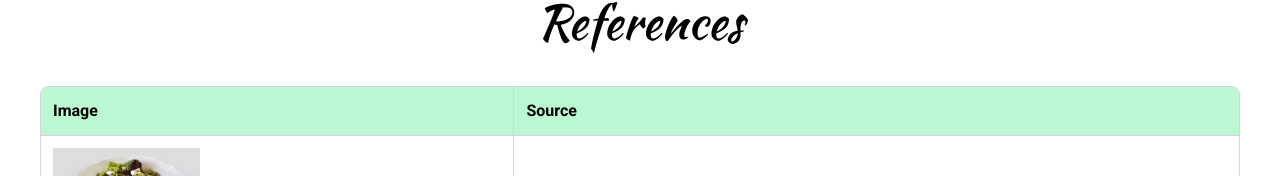
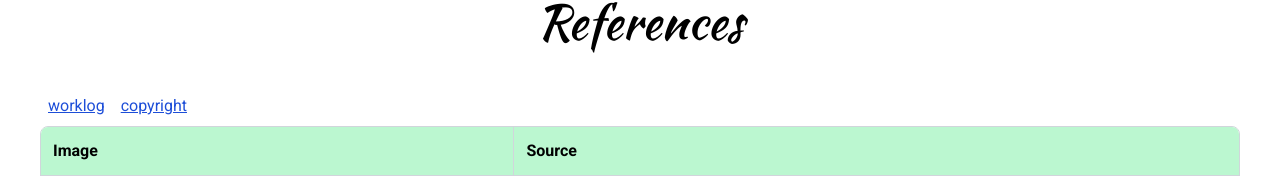
Before and after one commit to KingDonutOfAllDonuts/Leaf-Llama, a Next.js app in the folder leaf-llama/: page /references in a window 1280 px wide. Shown: the part 127-303 px from the top of the page. Built offline with nearby package versions, Linux system fonts and the light colour scheme.

Commit message:
references

```diff
--- a/leaf-llama/app/references/page.tsx
+++ b/leaf-llama/app/references/page.tsx
@@ -1,4 +1,5 @@
 import Navbar from "@/components/Navbars/Navbar";
+import Link from "next/link";
 import React from "react";
 const references = [
   {
@@ -247,6 +248,21 @@ const References = () => {
         <h1 className="w-full text-center text-5xl p-10 font-kaushan bg-white">
           References
         </h1>
+        <div className="flex flex-row">
+          <Link
+            className="p-2 underline text-blue-700 hover:text-blue-500"
+            href="worklog.pdf"
+          >
+            worklog
+          </Link>
+          <Link
+            className="p-2 underline text-blue-700 hover:text-blue-500"
+            href="copyright.pdf"
+          >
+            copyright
+          </Link>
+        </div>
+
         <div className="border border-gray-300 rounded-lg overflow-hidden">
           <table className="w-full text-left">
             <thead className="bg-green-200">
--- a/leaf-llama/components/CheckoutInfo.tsx
+++ b/leaf-llama/components/CheckoutInfo.tsx
@@ -93,7 +93,7 @@ const CheckoutInfo = () => {
         {/* pricing information */}
         <div className="px-5 flex justify-center mb-5">
           {/* form */}
-          <div className="w-[300px] mx-[100px]">
+          <div className="w-1/2 mx-[100px]">
             <h1 className="text-xl text-green-800 mb-4">Order Details</h1>
             <div className="flex flex-col space-y-4">
               {/* Pickup or Table Service */}
@@ -205,7 +205,7 @@ const CheckoutInfo = () => {
           <div className="mb-5">
             <h1 className="text-xl text-green-800">Your Cart</h1>
             {/* items */}
-            <div className="flex flex-col w-[400px]">
+            <div className="flex flex-col w-1/2">
               {cart.map((cartFood, i) => {
                 cartPrice += cartFood.data.price * cartFood.quantity;
                 return (
--- a/leaf-llama/components/Footer.tsx
+++ b/leaf-llama/components/Footer.tsx
@@ -39,6 +39,7 @@ const Footer = () => {
       <div className="mt-6 text-center text-xs">
         <p>
           &copy; {new Date().getFullYear()} Leaf Llama. All rights reserved.
+          (This is a ficticious website.)
         </p>
       </div>
     </footer>
--- a/leaf-llama/components/Hero.tsx
+++ b/leaf-llama/components/Hero.tsx
@@ -34,7 +34,7 @@ const Hero = () => {
   }, []);
 
   return (
-    <div className="no-drag border-b-4 border-orange-600 h-screen w-screen bg-gradient-to-b from-blue-400 to-blue-200 overflow-hidden">
+    <div className="border-b-4 border-orange-600 h-screen w-screen bg-gradient-to-b from-blue-400 to-blue-200 overflow-hidden">
       <div className="absolute h-full w-full flex justify-end items-end"></div>
       {displayText ? (
         <div className="absolute flex flex-col h-[100vh] items-center p-5 justify-end z-50 w-full text-center no-drag pointer-events-none">
--- a/leaf-llama/components/Navbars/CheckoutNavbar.tsx
+++ b/leaf-llama/components/Navbars/CheckoutNavbar.tsx
@@ -16,8 +16,9 @@ const CheckoutNavbar = () => {
         <HiMiniArrowLeftEndOnRectangle />
         <span>Back & Change Order</span>
       </Link>
-
-      <Title top={false} />
+      <div className="max-md:hidden">
+        <Title top={false} />
+      </div>
 
       <MiniNavbarMenu hidden={false} />
     </nav>
--- a/leaf-llama/components/Navbars/ManageNavbar.tsx
+++ b/leaf-llama/components/Navbars/ManageNavbar.tsx
@@ -49,7 +49,7 @@ const ManageNavbar = ({ account }) => {
   };
   return (
     <nav className="z-[900] flex h-[85px] items-center justify-between px-6 py-2.5 fixed w-full bg-white border-b-2 border-orange-600">
-      <h2 className="text-2xl text-gray-800 font-mono tracking-wide mr-5">
+      <h2 className="text-2xl text-gray-800 font-mono tracking-wide mr-5 max-sm:hidden">
         Manage Orders
       </h2>
 
@@ -62,7 +62,7 @@ const ManageNavbar = ({ account }) => {
           <Image
             src={getVegetableImage(account.vegetable)}
             alt={""}
-            className="h-[50px] mt-[20px] w-[50px] ml-32 no-drag cursor-pointer hover:opacity-75 transition-all hover:-translate-y-0.5 rounded-full aspect-square border border-orange-500"
+            className="h-[50px] mt-[20px] w-[50px] ml-10 no-drag cursor-pointer hover:opacity-75 transition-all hover:-translate-y-0.5 rounded-full aspect-square border border-orange-500"
             onClick={toggleProfileMenu}
           />
         ) : (
--- a/leaf-llama/components/VideoSlider.tsx
+++ b/leaf-llama/components/VideoSlider.tsx
@@ -89,7 +89,7 @@ export const VideoSlider = ({ items }: { items: Slide[] }) => {
   return (
     <div className="flex flex-row">
       <div
-        className="relative h-[215px] w-[300px] lg:h-[265px] lg:w-[390px] xl:h-[325px] xl:w-[500px] overflow-hidden rounded-3xl rounded-r-none"
+        className="relative h-[215px] w-[300px] lg:h-[265px] lg:w-[350px] xl:h-[325px] xl:w-[500px] overflow-hidden rounded-3xl rounded-r-none"
         ref={cardStackRef}
       >
         {slides.map((slide, index) => (
@@ -150,12 +150,12 @@ export const VideoSlider = ({ items }: { items: Slide[] }) => {
           </motion.div>
         ))}
       </div>
-      <div
+      <button
         className="flex justify-center items-center bg-green-500 border-2 w-[50px] border-gray-700/55 border-l-0 p-1 hover:cursor-pointer z-50 hover:bg-green-500/70  ease-out transition-all duration-75 hover:w-[60px] hover:justify-end hover:text-black"
         onClick={handleVideoEnd}
       >
         <FaArrowRight className="h-[50px] w-[50px] text-gray-600" />
-      </div>
+      </button>
     </div>
   );
 };
--- a/leaf-llama/lib/constants.ts
+++ b/leaf-llama/lib/constants.ts
@@ -3,15 +3,15 @@ export const navButtons: { [id: string]: string } = {
   ORDER: "order",
   LOCATIONS: "locations",
   JOIN_THE_TEAM: "careers",
-  FAQ: "faq",
+  REFERENCES: "faq",
   OUR_STORY: "story",
 };
 
 export const faqNav = {
   REFERENCES_PAGE: "references",
   CONTACT: "contact",
-  WORK_LOG: "/worklog.pdf",
-  COPYRIGHT_CHECKLIST: "/copyright.pdf",
+  WORK_LOG: "worklog.pdf",
+  COPYRIGHT_CHECKLIST: "copyright.pdf",
 };
 
 export const foodCatagories = ["all", "salads", "smoothies", "sides", "others"];
```
Also changed, not shown: 2 other files (tests, documents, lock files or other folders).
